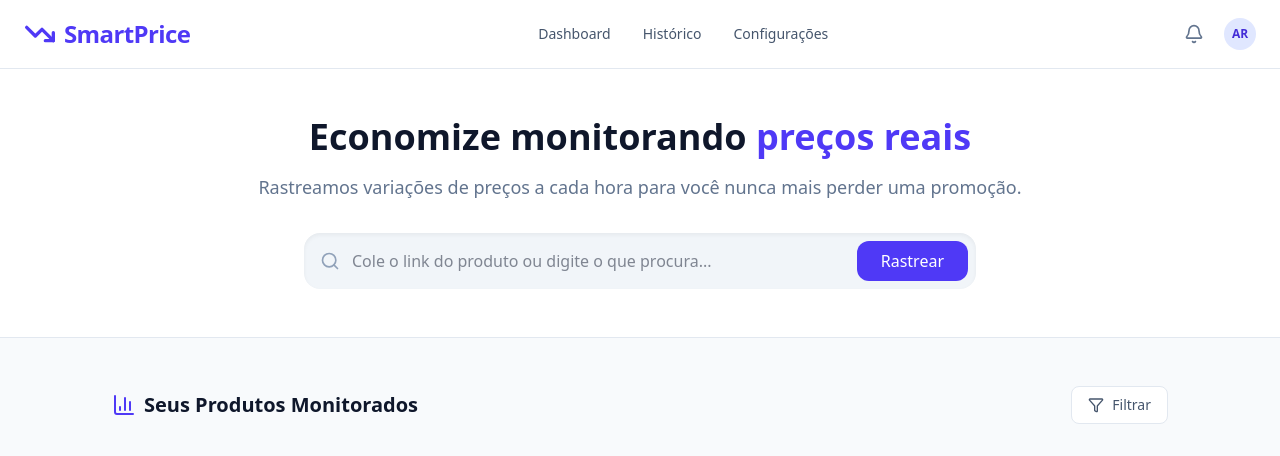
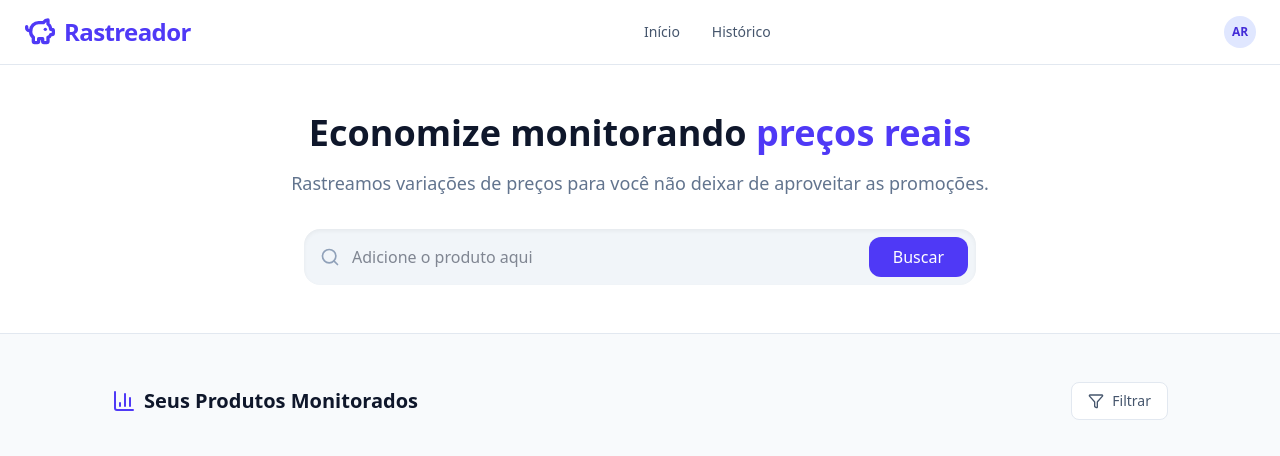
Before and after one commit to souzar2/comparador-precos, a React (Vite) app: page / in a window 1280 px wide. Shown: the top 456 px of the page. Built offline with nearby package versions, Linux system fonts and the light colour scheme.

Commit message:
mudanças

```diff
--- a/src/App.jsx
+++ b/src/App.jsx
@@ -1,6 +1,7 @@
 import React, { useState } from 'react';
 import {
   Search,
+  PiggyBank,
   TrendingDown,
   Bell,
   ArrowDownRight,
@@ -58,18 +59,18 @@ function App() {
       {/* Barra de Navegação */}
       <nav className="flex items-center justify-between px-6 py-4 bg-white border-b border-slate-200 sticky top-0 z-10">
         <div className="flex items-center gap-2 font-bold text-2xl text-indigo-600 tracking-tight">
-          <TrendingDown size={32} strokeWidth={2.5} />
-          <span>SmartPrice</span>
+          < PiggyBank size={32} strokeWidth={2.5} />
+          <span>Rastreador</span>
         </div>
         <div className="hidden md:flex items-center gap-8 text-sm font-medium text-slate-600">
-          <a href="#" className="hover:text-indigo-600 transition">Dashboard</a>
+          <a href="#" className="hover:text-indigo-600 transition">Início</a>
           <a href="#" className="hover:text-indigo-600 transition">Histórico</a>
-          <a href="#" className="hover:text-indigo-600 transition">Configurações</a>
         </div>
         <div className="flex items-center gap-3">
-          <button className="p-2 text-slate-500 hover:bg-slate-100 rounded-full transition">
+          {/*<button className="p-2 text-slate-500 hover:bg-slate-100 rounded-full transition">
             <Bell size={20} />
           </button>
+          */}
           <div className="h-8 w-8 bg-indigo-100 rounded-full flex items-center justify-center text-indigo-700 font-bold text-xs">
             AR
           </div>
@@ -83,7 +84,7 @@ function App() {
             Economize monitorando <span className="text-indigo-600">preços reais</span>
           </h1>
           <p className="text-slate-500 mb-8 text-lg">
-            Rastreamos variações de preços a cada hora para você nunca mais perder uma promoção.
+            Rastreamos variações de preços para você não deixar de aproveitar as promoções.
           </p>
 
           <div className="relative max-w-2xl mx-auto">
@@ -91,12 +92,12 @@ function App() {
               type="text"
               value={searchQuery}
               onChange={(e) => setSearchQuery(e.target.value)}
-              placeholder="Cole o link do produto ou digite o que procura..."
+              placeholder="Adicione o produto aqui"
               className="w-full pl-12 pr-32 py-4 bg-slate-100 border-transparent rounded-2xl focus:bg-white focus:ring-2 focus:ring-indigo-500 focus:border-transparent outline-none transition-all shadow-inner"
             />
             <Search className="absolute left-4 top-1/2 -translate-y-1/2 text-slate-400" size={20} />
             <button onClick={handleSearch} className="absolute right-2 top-1/2 -translate-y-1/2 bg-indigo-600 text-white px-6 py-2 rounded-xl font-medium hover:bg-indigo-700 transition">
-              Rastrear
+              Buscar
             </button>
           </div>
         </div>
```
